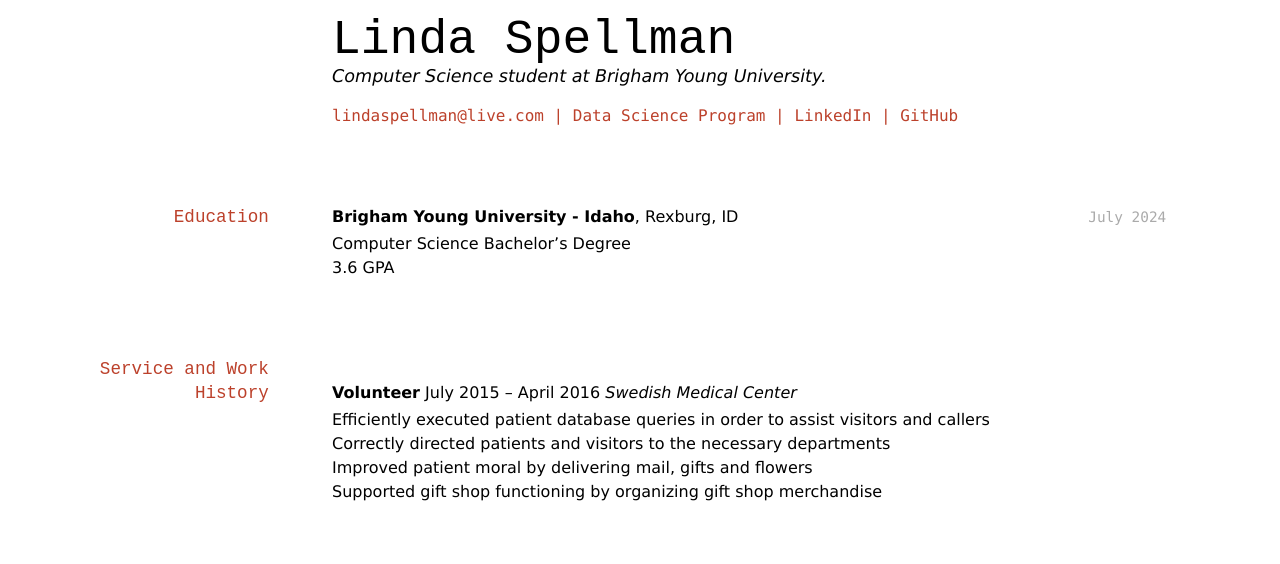
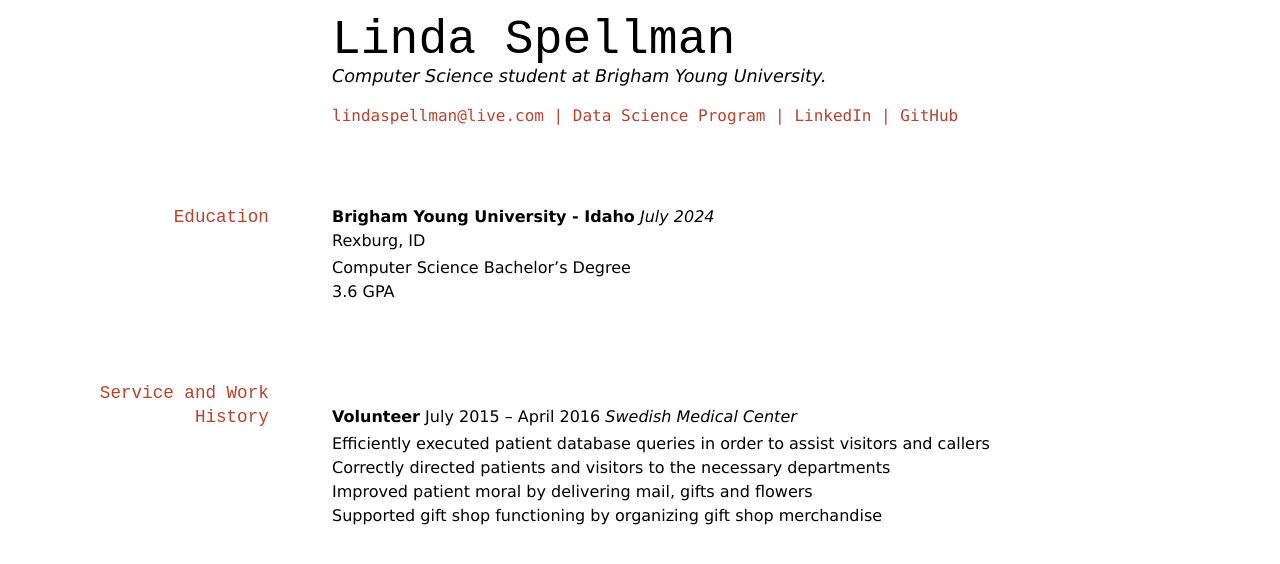
Before and after one commit to byuids-resumes/spellman_resume, a Jekyll site: the page built from docs/index.md, in a window 1280 px wide. Shown: the top 564 px of the page. Built offline with Jekyll 4.4.1, drawn with Linux system fonts in a browser that asks for light colours.

```diff
--- a/docs/index.md
+++ b/docs/index.md
@@ -16,7 +16,8 @@ Computer Science student at Brigham Young University.
 
 ## Education
 
-__Brigham Young University - Idaho__, Rexburg, ID       `July 2024`
+__Brigham Young University - Idaho__			*July 2024*
+Rexburg, ID
 - Computer Science Bachelor's Degree
 - 3.6 GPA
 
```
